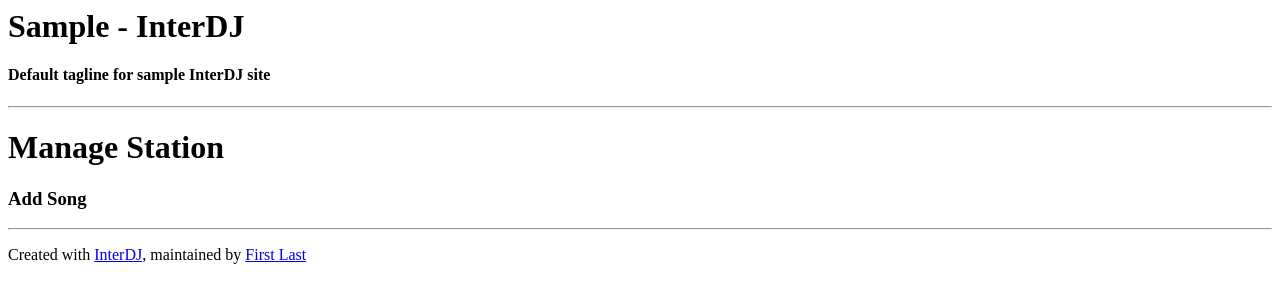
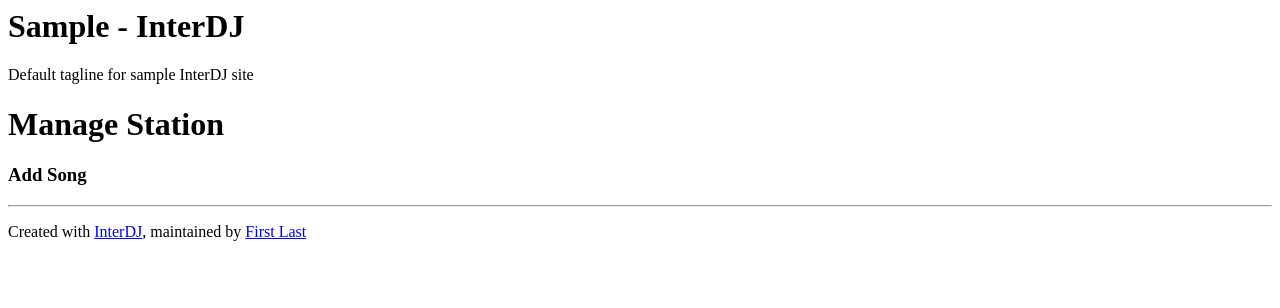
Before and after one commit to NETponents/InterDJ, a PHP site: page /dj.php in a window 1280 px wide. Shown: the top 308 px of the page. Run offline with PHP 8.4, Linux system fonts and the light colour scheme.

Commit message:
Update bodyhead.php

```diff
--- a/bodyhead.php
+++ b/bodyhead.php
@@ -1,4 +1,6 @@
 <?php require_once 'settings.php' ?>
-<h1><?php echo $G_name ?> - InterDJ</h1>
-<h4><?php echo $G_tag ?></h4>
-<hr>
+
+<div class="jumbotron">
+    <h1><?php echo $G_name ?> - InterDJ</h1>
+    <p><?php echo $G_tag ?></p>
+</div>
```
